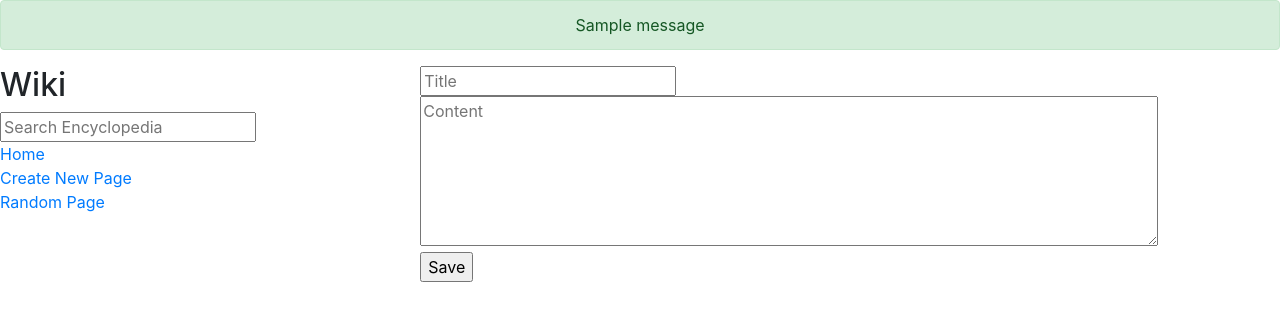
After one commit to BahyAllaAllam/Wiki, a Django app: page /create/ in a window 1280 px wide. The commit adds this page. Shown: the top 321 px of the page. Run offline with Django 3.2, Linux system fonts and the light colour scheme; tables that the repository leaves empty hold one stand-in row (values such as "Sample post"); one stand-in notice (Sample message) is shown; some libraries are stand-ins or nearby versions.

Commit message:
Add the create and edit functionality

```diff
--- a/src/encyclopedia/templates/encyclopedia/base.html
+++ b/src/encyclopedia/templates/encyclopedia/base.html
@@ -7,20 +7,27 @@
         <link href="{% static 'encyclopedia/styles.css' %}" rel="stylesheet">
     </head>
     <body>
+    {% if messages %}
+    {% for message in messages %}
+        <div class="alert alert-{{ message.tags }} text-center">
+            {{ message }}
+        </div>
+    {% endfor %}
+    {% endif %}
         <div class="row">
             <div class="sidebar col-lg-2 col-md-3">
                 <h2>Wiki</h2>
-                <form method="get" action="{% url 'search' %}">
+                <form method="get" action="{% url 'encyclopedia:search' %}">
                     <input class="search" type="text" name="q" placeholder="Search Encyclopedia">
                 </form>
                 <div>
-                    <a href="{% url 'home' %}">Home</a>
+                    <a href="{% url 'encyclopedia:home' %}">Home</a>
                 </div>
                 <div>
-                    Create New Page
+                    <a href="{% url 'encyclopedia:create' %}">Create New Page</a>
                 </div>
                 <div>
-                    <a href="{% url 'random' %}">Random Page</a>
+                    <a href="{% url 'encyclopedia:random' %}">Random Page</a>
                 </div>
                 {% block nav %}
                 {% endblock %}
--- /dev/null
+++ b/src/encyclopedia/templates/encyclopedia/create.html
@@ -0,0 +1,25 @@
+{% extends "encyclopedia/base.html" %}
+
+{% block title %}
+    Encyclopedia Create
+{% endblock %}
+
+{% block body %}
+<div class="container">
+
+   <div class="col-md-8 offset-md-2">
+       <form method="post" action="{% url 'encyclopedia:create' %}">
+
+           {% csrf_token %}
+           {% if title and content %}
+           <input type="text" name="title" placeholder="Title" value="{{ title }}">
+           <textarea class="textarea" name="content" placeholder="Content" rows="6" cols="70">{{ content }}</textarea>
+           {% else %}
+           <input type="text" name="title" placeholder="Title">
+           <textarea class="textarea" name="content" placeholder="Content" rows="6" cols="70"></textarea>
+           {% endif %}
+           <input type="submit" value="Save">
+       </form>
+   </div>
+</div>
+{% endblock %}
--- a/src/encyclopedia/templates/encyclopedia/detail.html
+++ b/src/encyclopedia/templates/encyclopedia/detail.html
@@ -2,11 +2,12 @@
 {% load markdownify %}
 
 {% block title %}
-    Encyclopedia
+    Encyclopedia-{{title}}
 {% endblock %}
 
 {% block body %}
 
     {{ entry|markdownify  }}
+<a href="{% url 'encyclopedia:edit' title %}">Edit</a>
 
 {% endblock %}
--- a/src/encyclopedia/templates/encyclopedia/home.html
+++ b/src/encyclopedia/templates/encyclopedia/home.html
@@ -9,7 +9,7 @@
 
     <ul>
         {% for entry in entries %}
-            <li><a href="{% url 'detail' entry %}">{{ entry }}</a></li>
+            <li><a href="{% url 'encyclopedia:detail' entry %}">{{ entry }}</a></li>
         {% endfor %}
     </ul>
 
--- a/src/encyclopedia/templates/encyclopedia/search.html
+++ b/src/encyclopedia/templates/encyclopedia/search.html
@@ -15,7 +15,7 @@
 {% endif %}
 {% for result in results %}
 
-  <a href="{% url 'detail' result %}"><h3>{{ result }}</h3></a>
+  <a href="{% url 'encyclopedia:detail' result %}"><h3>{{ result }}</h3></a>
 
 {% empty %}
        <h3>No results found.</h3>
--- a/src/encyclopedia/urls.py
+++ b/src/encyclopedia/urls.py
@@ -1,10 +1,15 @@
 from django.urls import path
 
 from . import views
+
+app_name = 'encyclopedia'
 
 urlpatterns = [
     path("", views.home, name="home"),
     path("wiki/<str:title>", views.detail, name="detail"),
     path("search/", views.search, name="search"),
-    path("random-page/", views.rand, name="random")
+    path("random-page/", views.rand, name="random"),
+    path("create/", views.create, name="create"),
+    path("wiki/<str:title>/edit", views.edit, name="edit"),
+
 ]
--- a/src/encyclopedia/views.py
+++ b/src/encyclopedia/views.py
@@ -1,19 +1,18 @@
-from django.shortcuts import render
+from django.shortcuts import render, redirect, reverse
 from django.http import Http404
 from . import util
-from django.http import HttpResponse, HttpResponseNotFound
+from django.http import HttpResponse, HttpResponseNotFound, HttpResponseRedirect
 import random
+from django.contrib import messages
+
 def home(request):
-    return render(request, "encyclopedia/home.html", {
-        "entries": util.list_entries()
-    })
+    return render(request, "encyclopedia/home.html", { "entries": util.list_entries() })
 
 def detail(request, title):
     entry = util.get_entry(title)
+    context= {"entry": entry, 'title':title}
     if entry:
-        return render(request, "encyclopedia/detail.html", {
-            "entry": entry
-        })
+        return render(request, "encyclopedia/detail.html", context)
     else:
         return HttpResponseNotFound("<h1>requested page was not found</h1>")
 
@@ -46,3 +45,37 @@ def rand(request):
     entry = random.choice(entries)
 
     return detail(request, entry)
+
+def create(request):
+
+    if request.method == "POST":
+        title = request.POST.get('title')
+        content = request.POST.get('content')
+        entries = util.list_entries()
+        context = {}
+        for entry in entries:
+            if title.lower() == entry.lower():
+                messages.warning(request, "This entry already exist")
+                context = {'title':title, 'content':content}
+                return render(request, "encyclopedia/create.html", context)
+                # to redirect to the same page
+                #return HttpResponseRedirect(request.path_info)
+
+        util.save_entry(title, content)
+        messages.success(request, 'Your entry has been add successfully !')
+        return redirect('encyclopedia:detail', title)
+
+    return render(request, "encyclopedia/create.html")
+
+
+def edit(request, title):
+    content = util.get_entry(title)
+
+    if request.method == "POST":
+        content= request.POST.get('content')
+        util.save_entry(title, content)
+        messages.success(request, 'Your entry has been edited successfully !')
+        return redirect('encyclopedia:detail', title)
+
+    context= {'title':title, 'content':content}
+    return render(request, "encyclopedia/edit.html", context)
--- a/src/wiki/urls.py
+++ b/src/wiki/urls.py
@@ -18,5 +18,5 @@ from django.urls import include, path
 
 urlpatterns = [
     path('admin/', admin.site.urls),
-    path('', include("encyclopedia.urls"))
+    path('', include("encyclopedia.urls", namespace="encyclopedia"))
 ]
```
Also changed, not shown: src/encyclopedia/templates/encyclopedia/edit.html (added, +21 -0 lines), src/entries/Django.md (+1 -1 lines), src/entries/Java.md (added, +3 -0 lines), src/entries/Ruby.md (added, +3 -0 lines).
